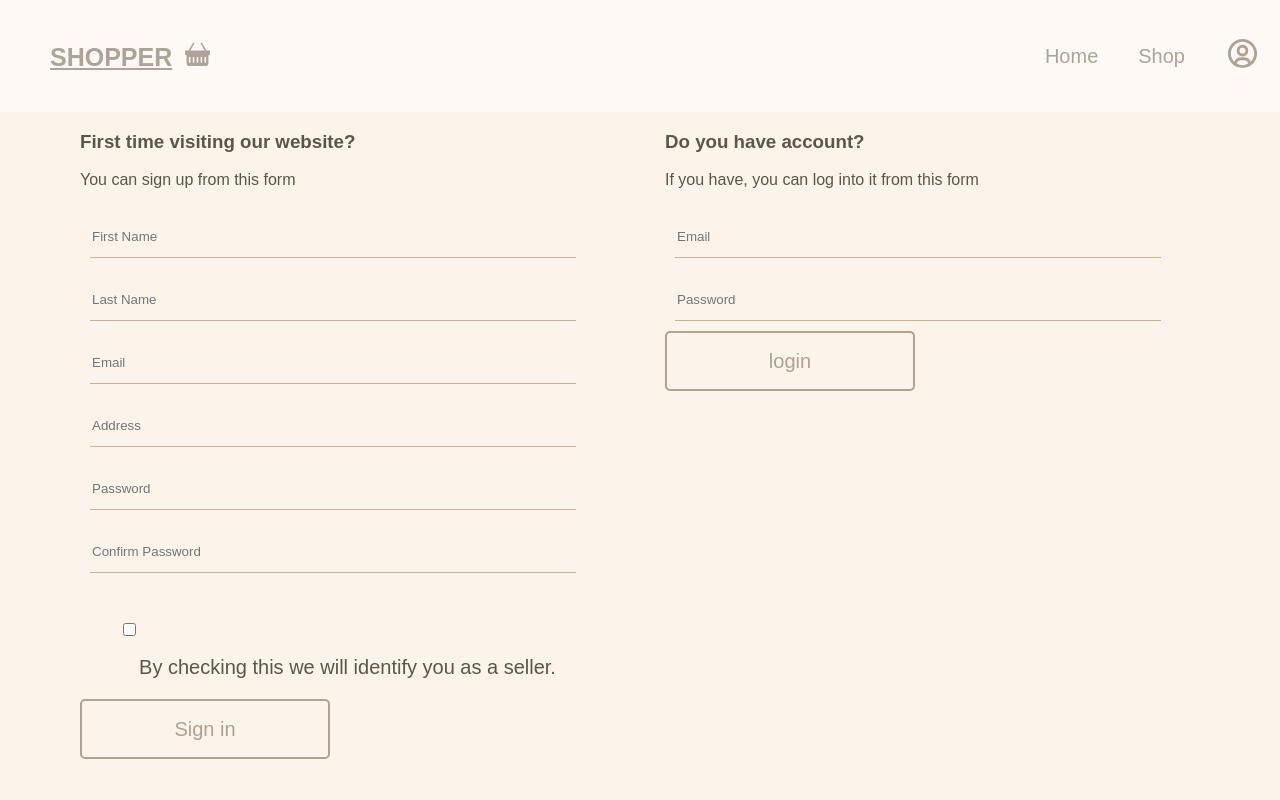
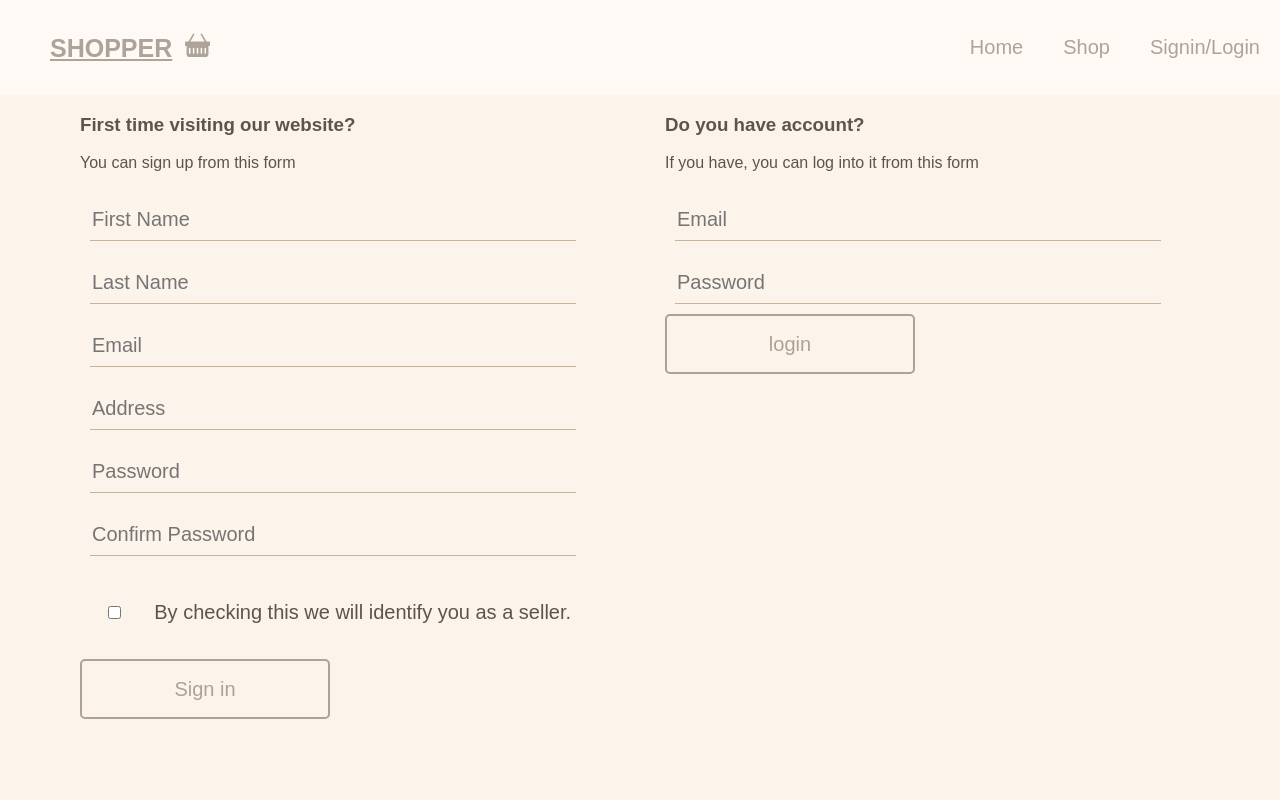
Before and after one commit to MahyarFardin/Ecommerce, a React (Create React App) app: page /auth in a window 1280 px wide. Shown: the top 800 px of the page. Built offline with nearby package versions, Linux system fonts and the light colour scheme.

Commit message:
fixed some bugs

```diff
--- a/src/Components/CartItem/CartItem.component.jsx
+++ b/src/Components/CartItem/CartItem.component.jsx
@@ -1,16 +1,20 @@
-import React, { useState, useEffect, useRef } from "react";
+import React, { useState, useEffect } from "react";
+import { RiDeleteBin6Line } from "react-icons/ri";
 import { Link } from "react-router-dom";
 import "./CartItem.style.css";
 
 function CartItem(props) {
     const [item, setItem] = useState({});
-    const refAr = useRef();
 
     useEffect(() => {
         fetch(`http://localhost:3002/api/product/${props.productId}`)
             .then((rawData) => rawData.json())
             .then((json) => setItem(json));
-    }, []);
+    }, [item]);
+
+    const handleRemove = () => {
+        //fetch();
+    };
 
     return (
         <div className="card-cart">
@@ -30,6 +34,7 @@ function CartItem(props) {
                 <h3>Quantity: {props.quantity}</h3>
                 <hr />
                 <h3>Total of {props.quantity * item.price} $</h3>
+                <RiDeleteBin6Line className="bin" onClick={handleRemove} size={35} />
             </div>
         </div>
     );
--- a/src/Components/CartItem/CartItem.style.css
+++ b/src/Components/CartItem/CartItem.style.css
@@ -36,4 +36,9 @@
 }
 .cont:hover .item-button {
   display: block;
+}
+
+.bin:hover {
+  color: red;
+  cursor: pointer;
 }/*# sourceMappingURL=CartItem.style.css.map */
--- a/src/Components/CartItem/CartItem.style.scss
+++ b/src/Components/CartItem/CartItem.style.scss
@@ -41,3 +41,8 @@
         }
     }
 }
+
+.bin:hover{
+    color: red;
+    cursor: pointer;
+}
--- a/src/Components/MyInput/MyInput.style.css
+++ b/src/Components/MyInput/MyInput.style.css
@@ -5,6 +5,7 @@
     width: 90%;
     height: 40px;
     margin: 10px;
+    font-size: 20px;
 }
 
 .my-input:focus {
--- a/src/Components/Navigation/Navigation.component.jsx
+++ b/src/Components/Navigation/Navigation.component.jsx
@@ -9,7 +9,7 @@ function NavigationBar() {
     const { signCheck, setSignCheck } = useContext(userSignInCheck);
 
     useEffect(() => {
-        if (document.cookie != undefined) {
+        if (document.cookie) {
             setSignCheck(true);
         }
     }, [signCheck]);
@@ -38,7 +38,7 @@ function NavigationBar() {
                 </li>
                 <li>
                     {signCheck === false ? (
-                        <MyLink path="auth" text="Sign In" />
+                        <MyLink path="auth" text="Signin/Login" />
                     ) : (
                         <Link to={"/profile"}>
                             <ProfileBadge />
--- a/src/Components/SignIn/SignIn.component.jsx
+++ b/src/Components/SignIn/SignIn.component.jsx
@@ -11,7 +11,7 @@ function SignIn() {
         password: "",
         confirmPassword: "",
         address: "",
-    seller:false
+        seller: false,
     });
 
     function handleChange(params) {
@@ -24,12 +24,18 @@ function SignIn() {
     }
 
     function handleCheckbox() {
-    profile.seller=!profile.seller;
+        profile.seller = !profile.seller;
+    }
+
+    function handleEquation() {
+        if (profile.password === profile.confirmPassword) return true;
+        else return false;
     }
 
     function handleSubmit(params) {
         params.preventDefault();
-    signUp();
+        if (handleEquation()) signUp();
+        else alert("Password missmatch");
     }
 
     function signUp() {
@@ -39,7 +45,7 @@ function SignIn() {
             email: profile.email,
             pass: profile.password,
             address: profile.address,
-      seller:profile.seller
+            seller: profile.seller,
         };
         fetch("http://localhost:3002/api/user", {
             method: "POST",
@@ -56,7 +62,7 @@ function SignIn() {
                     type: "text",
                     onChange: handleChange,
                     placeholder: "First Name",
-          value: { ...profile.firstName }
+                    value: { ...profile.firstName },
                 }}
             />
             <MyInput
@@ -65,7 +71,7 @@ function SignIn() {
                     type: "text",
                     onChange: handleChange,
                     placeholder: "Last Name",
-          value: { ...profile.lastName }
+                    value: { ...profile.lastName },
                 }}
             />
             <MyInput
@@ -106,7 +112,12 @@ function SignIn() {
             />
 
             <div className="checkbox-sell">
-        <input onChange={handleCheckbox} type="checkbox" name="Seller" id="Seller" />
+                <input
+                    onChange={handleCheckbox}
+                    type="checkbox"
+                    name="Seller"
+                    id="Seller"
+                />
                 <label htmlFor="Seller">
                     By checking this we will identify you as a seller.
                 </label>
--- a/src/Components/SignIn/SignIn.style.css
+++ b/src/Components/SignIn/SignIn.style.css
@@ -11,7 +11,9 @@
 .checkbox-sell{
     font-size: 20px;
     margin: 1em auto;
+    display: flex;
+    align-items: center;
 }
 #Seller{
-    margin-right: 2em;
+    margin-right: 1em;
 }
```
Also changed, not shown: 2 other files (tests, documents, lock files or other folders). Lines whose indentation alone changed are shown as unchanged.
